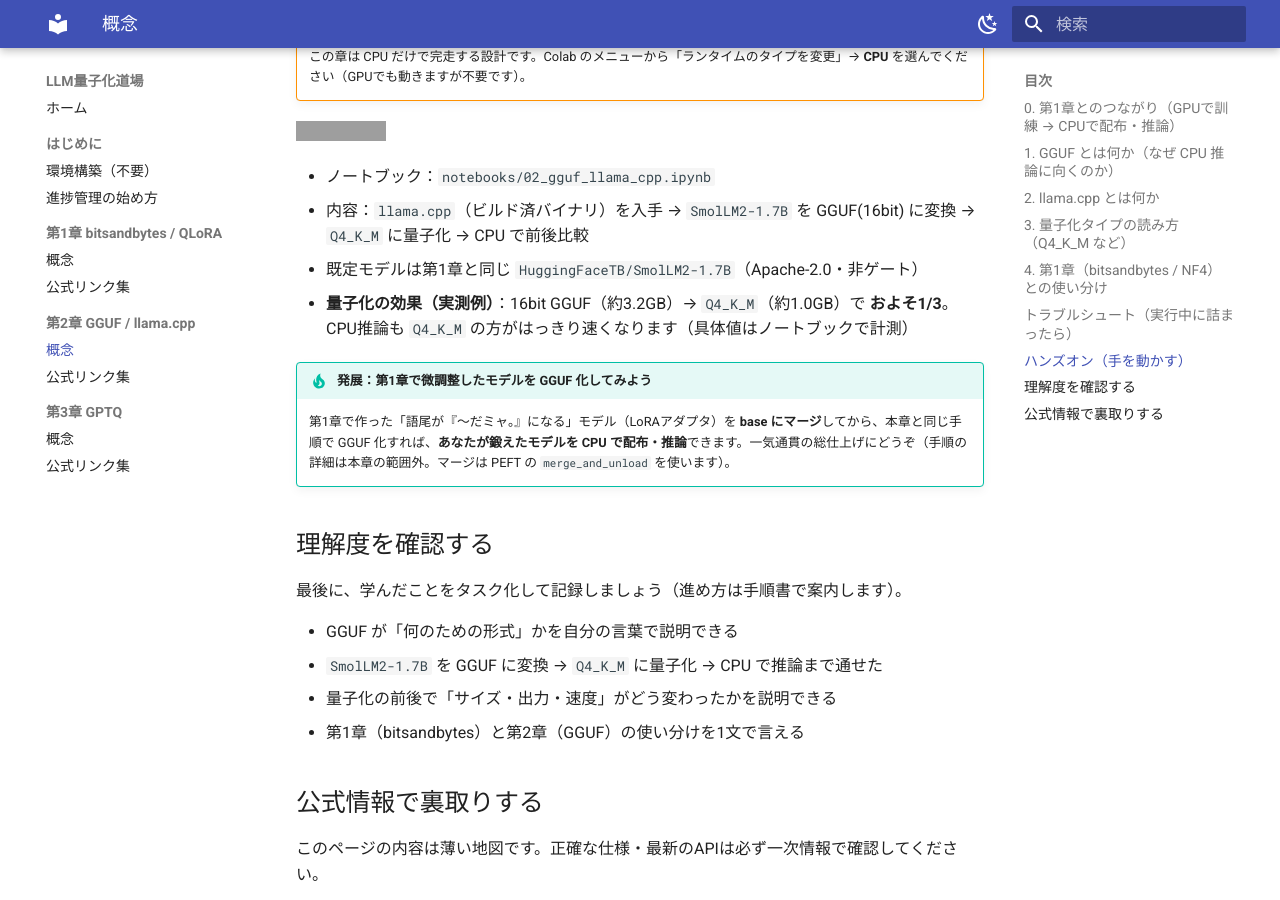
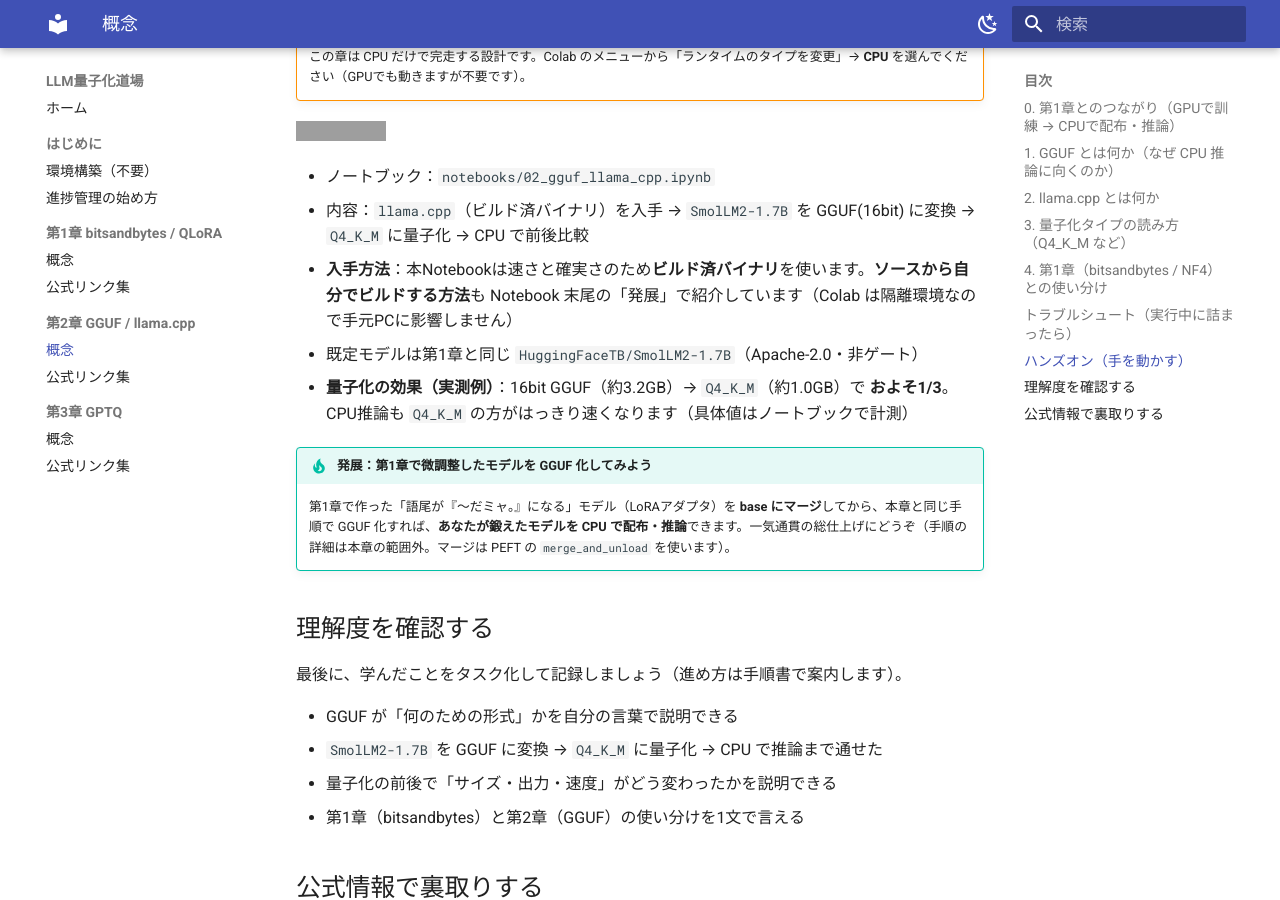
Before and after one commit to Shintaro-Abe/llm-quantization-dojo, an MkDocs documentation site: the page built from learn/chapters/02-gguf-llama-cpp/index.md, in a window 1280 px wide and 900 px high, scrolled down 3606 px. Built offline with MkDocs 1.6.1 and Material for MkDocs 9.7.7, drawn with Linux system fonts in a browser that asks for light colours; grey boxes are pictures that could not be loaded.

Commit message:
docs(chapter-02): ソースからビルドする「発展」セクションを追加
prebuilt バイナリ化は元々ローカル(WSL2)のビルド崩壊が動機の一部だったが、
Colab は隔離環境でフルビルド可能。当初 grilling の「フルビルド」意図を残すため、
prebuilt を主経路（AC-2 作者保証を維持）としつつソースビルドの道を復活。

- notebooks/02_gguf_llama_cpp.ipynb: 末尾に「発展：ソースからビルドする」節を追加
  （cmake 手順。Run all では実行されず主経路の速さ・検証済み完走を維持）
- learn/chapters/02-gguf-llama-cpp/index.md: 入手方法に発展への導線を追記
- design.md: prebuilt主経路＋ソースビルド発展の方針を追補

Co-Authored-By: Claude Opus 4.8 <noreply@anthropic.com>

```diff
--- a/learn/chapters/02-gguf-llama-cpp/index.md
+++ b/learn/chapters/02-gguf-llama-cpp/index.md
@@ -108,6 +108,7 @@ GGUF の量子化タイプは `Q4_K_M` のような名前で表します。記
 
 - ノートブック：`notebooks/02_gguf_llama_cpp.ipynb`
 - 内容：`llama.cpp`（ビルド済バイナリ）を入手 → `SmolLM2-1.7B` を GGUF(16bit) に変換 → `Q4_K_M` に量子化 → CPU で前後比較
+- **入手方法**：本Notebookは速さと確実さのため**ビルド済バイナリ**を使います。**ソースから自分でビルドする方法**も Notebook 末尾の「発展」で紹介しています（Colab は隔離環境なので手元PCに影響しません）
 - 既定モデルは第1章と同じ `HuggingFaceTB/SmolLM2-1.7B`（Apache-2.0・非ゲート）
 - **量子化の効果（実測例）**：16bit GGUF（約3.2GB）→ `Q4_K_M`（約1.0GB）で **およそ1/3**。CPU推論も `Q4_K_M` の方がはっきり速くなります（具体値はノートブックで計測）
 
```
Also changed, not shown: .steering/20260620-chapter-02-gguf/design.md (+1 -0 lines), 1 other file.
